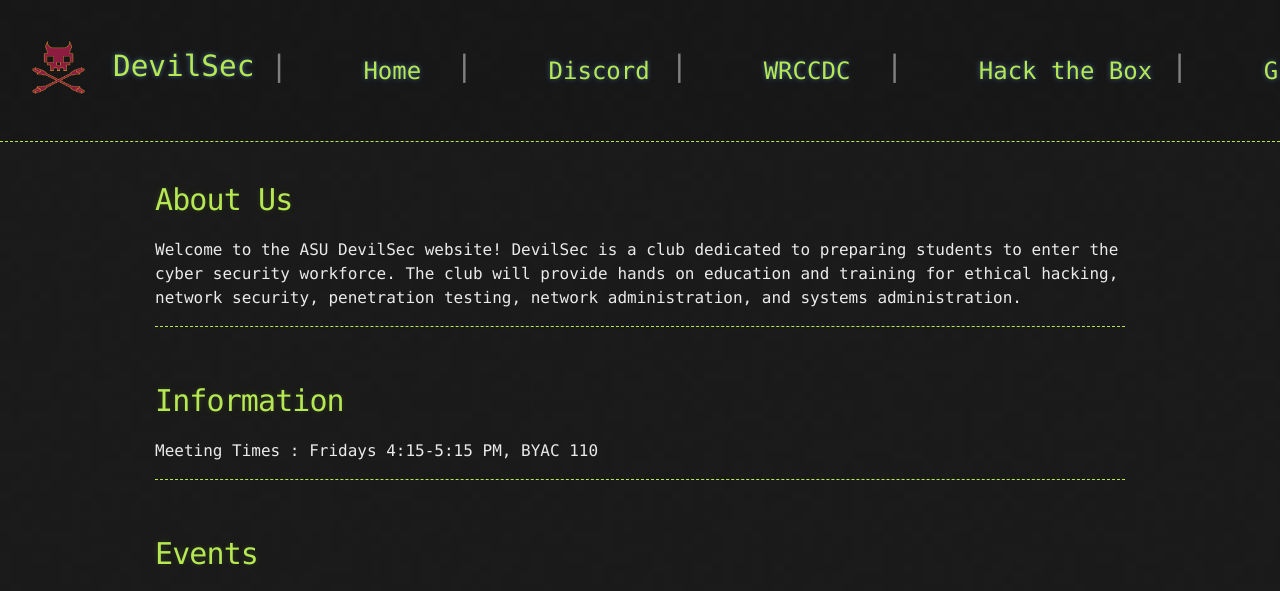
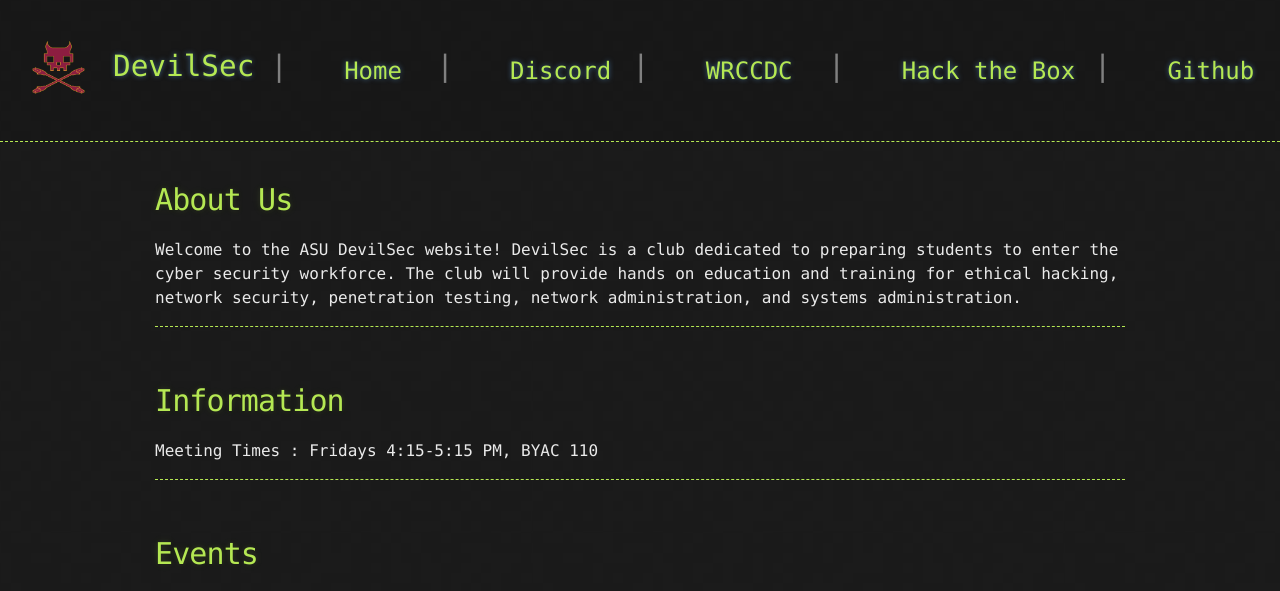
Before and after one commit to devilsec/devilsec.github.io, a Jekyll site: the page built from index.md, in a window 1280 px wide. Shown: the top 591 px of the page. Built offline with Jekyll 4.4.1, drawn with Linux system fonts in a browser that asks for light colours; our own code applies the rules of GitHub Pages for plain Markdown files.

Commit message:
Update default.html

```diff
--- a/_layouts/default.html
+++ b/_layouts/default.html
@@ -32,25 +32,25 @@
           <div class="collapse navbar-collapse" id="navbarNavAltMarkup">
             <div class="navbar-nav">
               <span style="color: #808080; font-size: 22pt">|</span>
-              <span style="opacity:0;">Spacing</span>
+              <span style="opacity:0;">Spaci</span>
               <a class="nav-item nav-link" href="{{ site.devilsec.url }}" style="width: 100px; color: #b5e853; font-size: 18pt">Home </a>
               <span style="color: #808080; font-size: 22pt">|</span>
-              <span style="opacity:0;">Spacing</span>
+              <span style="opacity:0;">Spaci</span>
               <a class="nav-item nav-link" href="{{ site.discord.url }}" style="color: #b5e853; font-size: 18pt">Discord</a>
               <span style="color: #808080; font-size: 22pt">|</span>
-              <span style="opacity:0;">Spacing</span>
+              <span style="opacity:0;">Spaci</span>
               <a class="nav-item nav-link" href="{{ site.wrccdc.url }}" style="color: #b5e853; font-size: 18pt">WRCCDC</a>
               <span style="color: #808080; font-size: 22pt">|</span>
-              <span style="opacity:0;">Spacing</span>
+              <span style="opacity:0;">Spaci</span>
               <a class="nav-item nav-link" href="{{ site.htb.url }}" style="width: 200px; color: #b5e853; font-size: 18pt">Hack the Box</a>
               <span style="color: #808080; font-size: 22pt">|</span>
-              <span style="opacity:0;">Spacing</span>
+              <span style="opacity:0;">Spaci</span>
               <a class="nav-item nav-link" href="{{ site.github.url }}" style="color: #b5e853; font-size: 18pt">Github</a>
               <span style="color: #808080; font-size: 22pt">|</span>
-              <span style="opacity:0;">Spacing</span>
+              <span style="opacity:0;">Spaci</span>
               <a class="nav-item nav-link" href="{{ site.team.url }}" style="width: 200px; color: #b5e853; font-size: 18pt">About Us</a>
               <span style="color: #808080; font-size: 22pt">|</span>
-              <span style="opacity:0;">Spacing</span>
+
 
             </div>
           </div>
```
